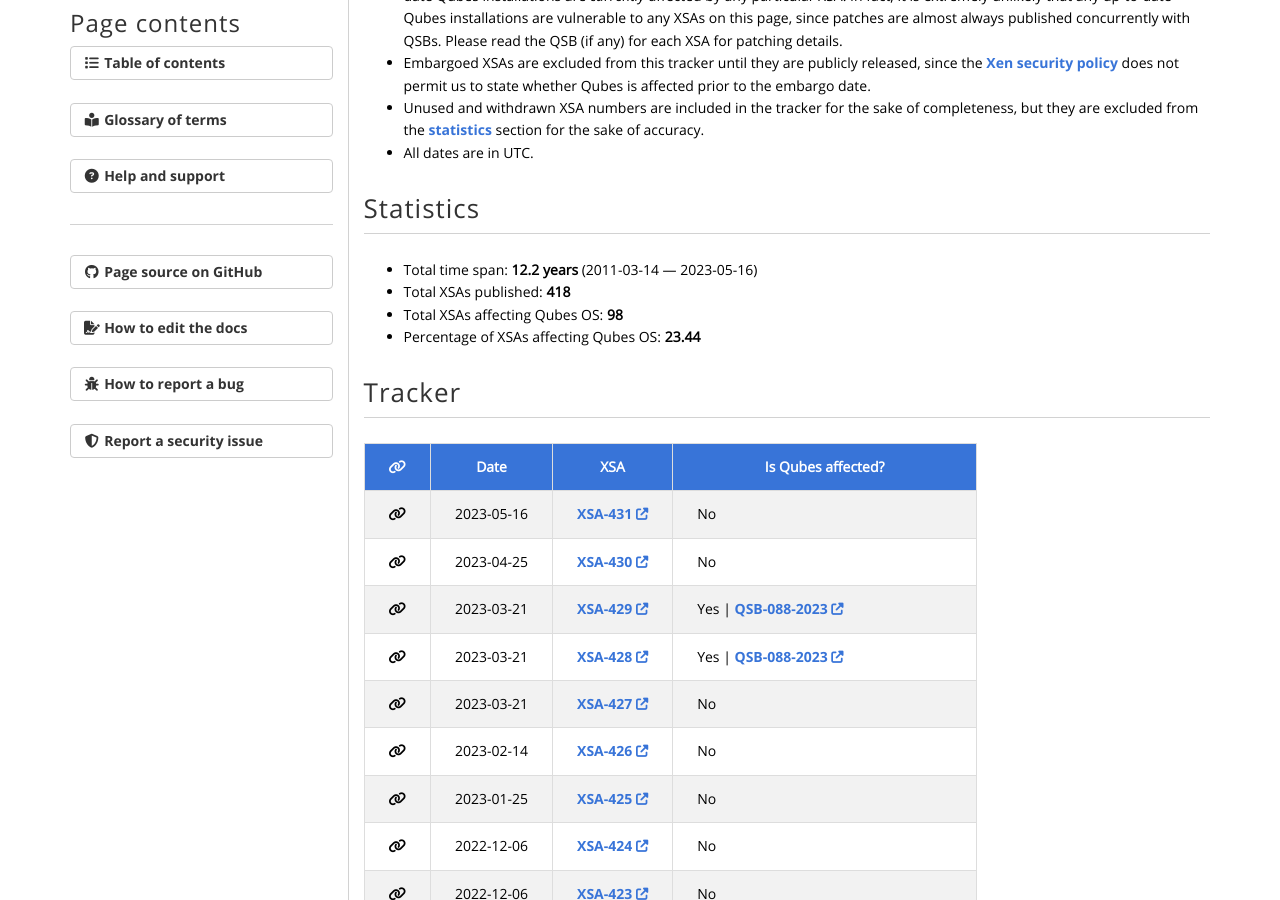
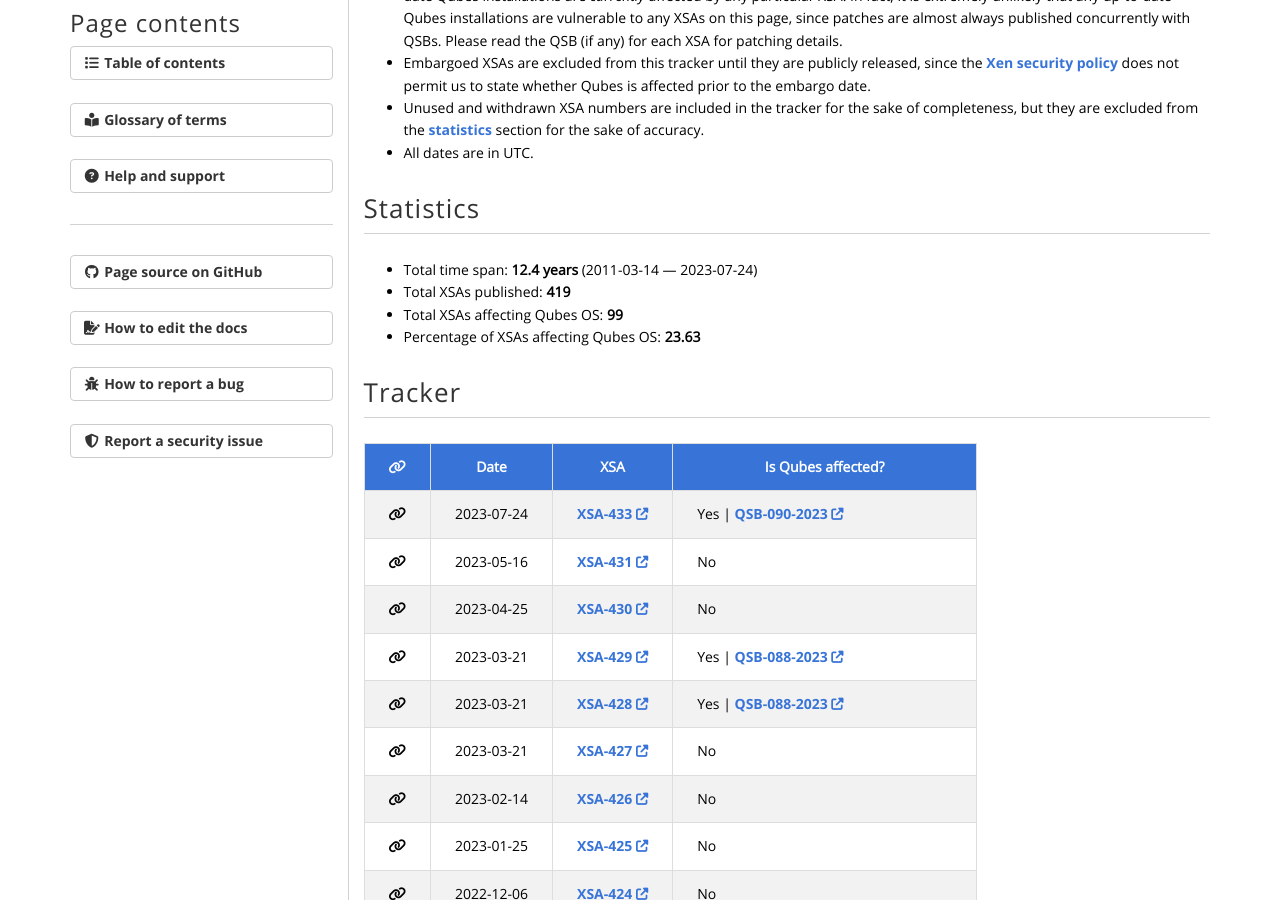
Before and after one commit to QubesOS/qubesos.github.io, a Jekyll site: the page built from pages/xsa.md, in a window 1280 px wide and 900 px high, scrolled down 657 px. Built offline with Jekyll 4.4.1, drawn with Linux system fonts in a browser that asks for light colours; some web fonts are replaced.

Commit message:
Add XSA-433

```diff
--- a/_data/sec-xsa.yml
+++ b/_data/sec-xsa.yml
@@ -1809,3 +1809,8 @@
 - xsa: 431
   date: 2023-05-16
   affected: no
+
+- xsa: 433
+  date: 2023-07-24
+  affected: yes
+  qsb: 090-2023
```
